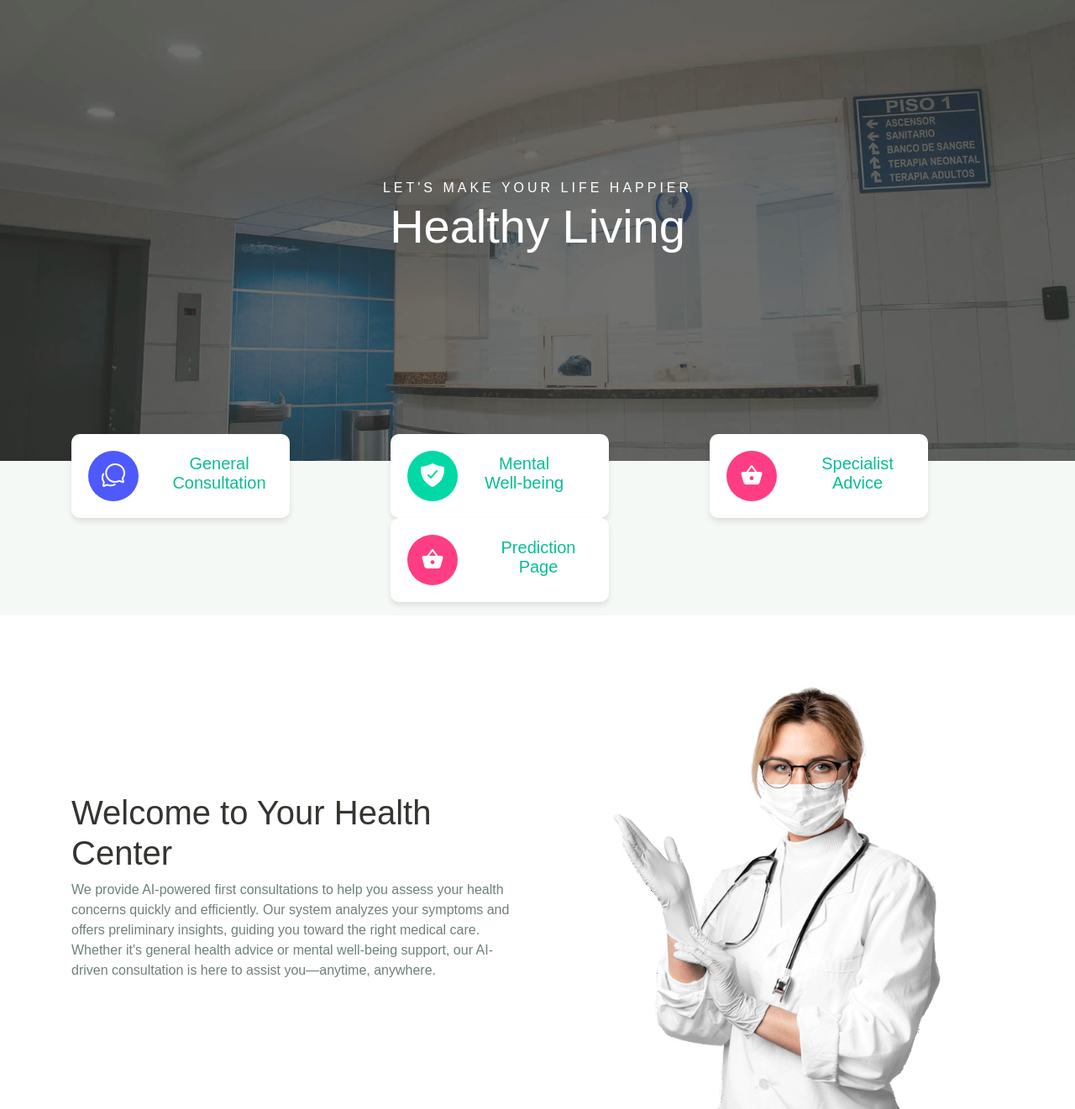
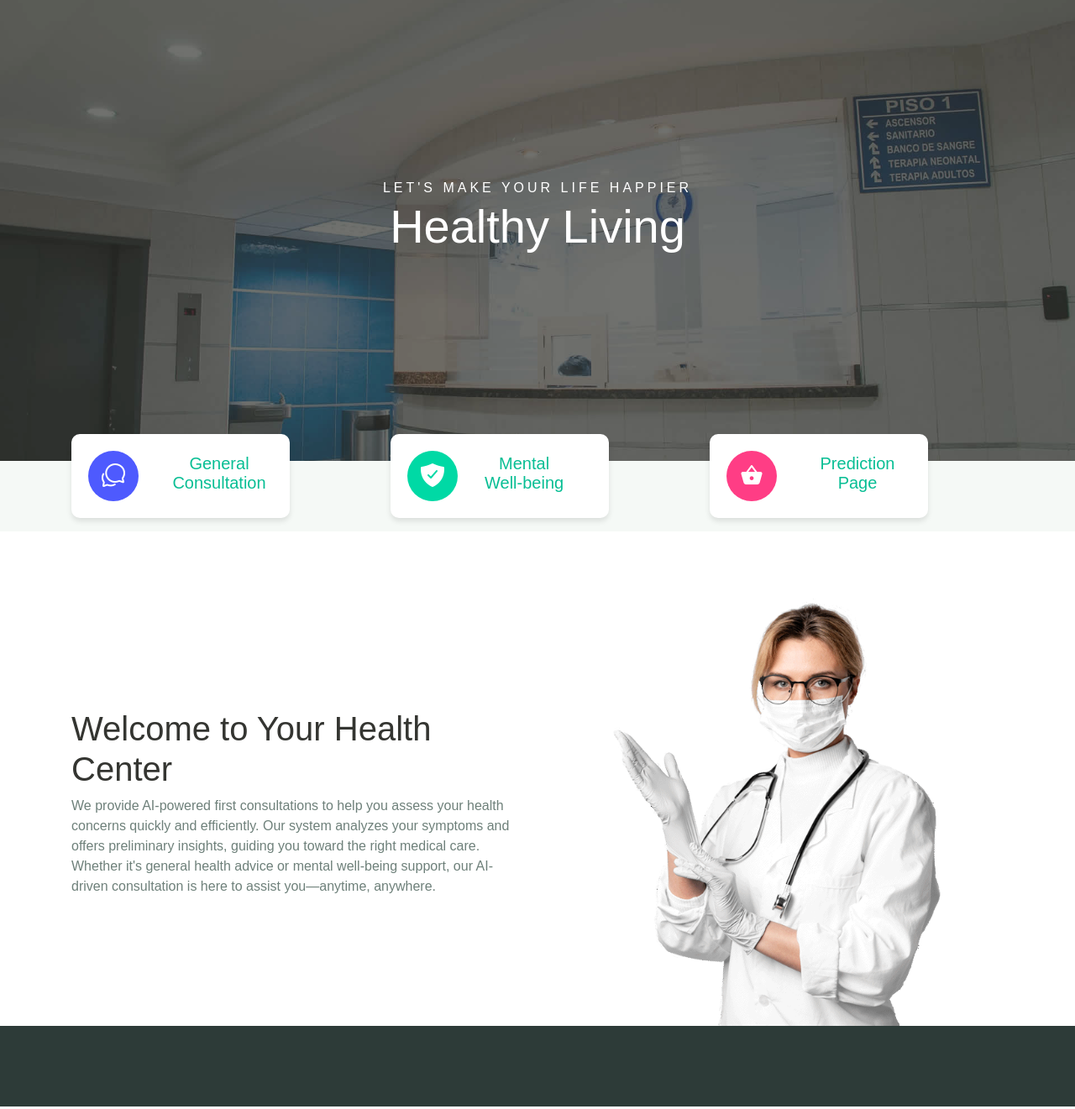
Before and after one commit to symphl/healthCare_LLM, a Flask app: page / in a window 1280 px wide. Shown: the part 71-1392 px from the top of the page at 84% size. Run offline with Flask 3, Linux system fonts and the light colour scheme; parts of the project's set-up code (start-up, migrations or seed data) failed here and were passed over; some libraries are stand-ins or nearby versions; some web fonts are replaced.

Commit message:
removed Specialist

```diff
--- a/HealthCare_AI/templates/index.html
+++ b/HealthCare_AI/templates/index.html
@@ -94,25 +94,15 @@
                     </a>
                 </div>
                 <div class="col-md-4 py-3 py-md-0">
-                    <a href="specialist.html" class="card-link">
+                    <a href="prediction.html" class="card-link">
                         <div class="card-service wow fadeInUp">
                             <div class="circle-shape bg-accent text-white">
                                 <span class="mai-basket"></span>
                             </div>
-                            <p><span>Specialist</span> Advice</p>
+                            <p><span>Prediction</span> Page</p>
                         </div>
                     </a>
                 </div>
-                <div class="col-md-4 py-3 py-md-0">
-                  <a href="prediction.html" class="card-link">
-                      <div class="card-service wow fadeInUp">
-                          <div class="circle-shape bg-accent text-white">
-                              <span class="mai-basket"></span>
-                          </div>
-                          <p><span>Prediction</span> Page</p>
-                      </div>
-                  </a>
-              </div>
             </div>
         </div>
     </div>
```
